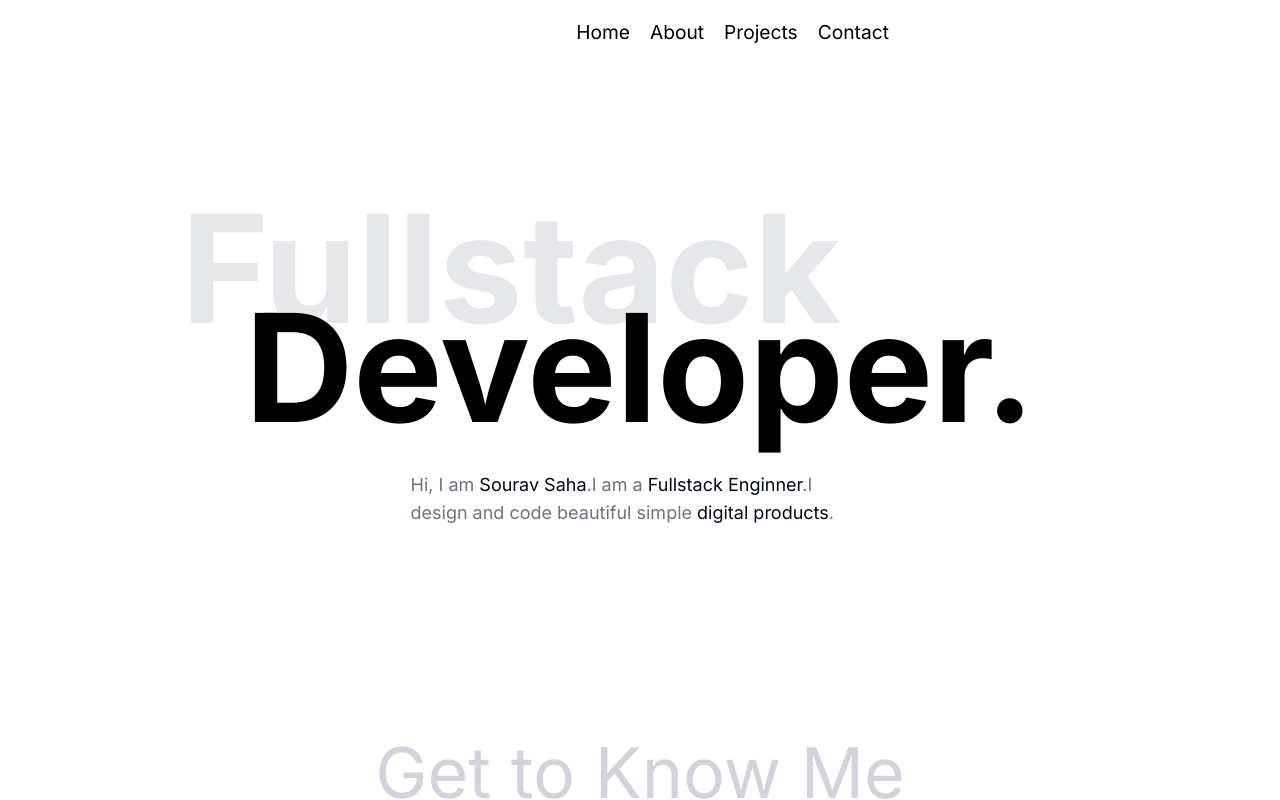
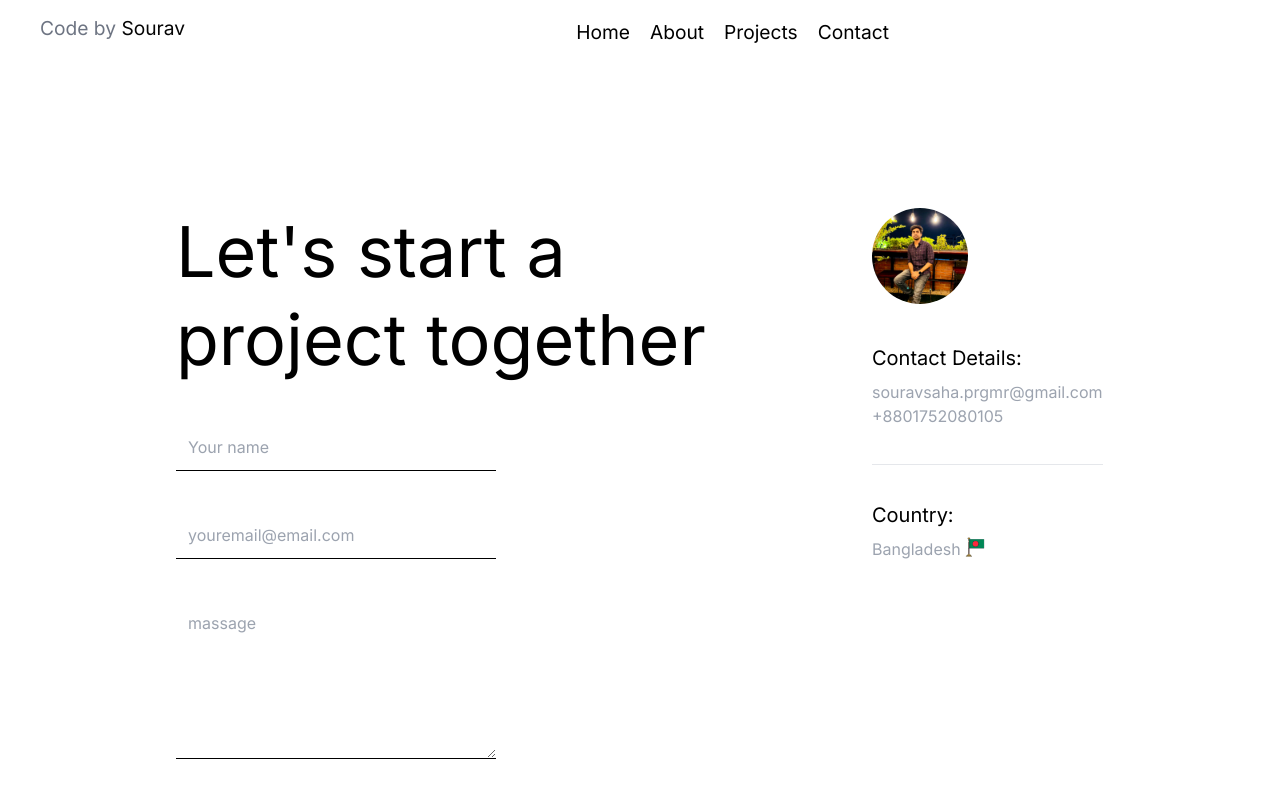
Before and after one commit to NULLcodehub/sourav_saha_sortfolio, a React (Vite) app: page /form in a window 1280 px wide. Shown: the top 800 px of the page. Built offline with nearby package versions, Linux system fonts and the light colour scheme.

Commit message:
contact form added and form route added

```diff
--- a/src/App.jsx
+++ b/src/App.jsx
@@ -1,7 +1,6 @@
-import React,{useEffect,useState} from 'react'
+import React, { useEffect } from 'react';
 import { BrowserRouter as Router, Routes, Route } from 'react-router-dom';
 import AOS from 'aos';
-
 
 import Navbar from './components/Navbar/Navbar';
 import About from './components/About/About';
@@ -11,10 +10,9 @@ import Contact from './components/Contact/Contact';
 import Cursor from './components/Cursor/Cursor';
 import './App.css';
 import Footer from './components/Footer/Footer';
-
+import Form from './components/Form/Form';
 
 function App() {
-
   useEffect(() => {
     // Initialize AOS
     AOS.init({
@@ -28,47 +26,48 @@ function App() {
     return () => {
       window.removeEventListener('scroll', AOS.refresh);
     };
-
   }, []);
 
-  // const [cursorComponent,setCursorComponent]=useState(false)
-  // const handleCursor=()=>{
-  //       setCursorComponent(true)
-  // }
+  return (
+    <Router>
+      <Navbar />
+      <Routes>
 
+        <Route path="/*" element={<Main />} />
+        <Route path="/form" element={<Form />} />
 
+      </Routes>
+    </Router>
+  );
+}
+
+const Main = () => {
   return (
     <>
 
-      <Navbar/>
       <section className='hidden lg:block'>
-         <Cursor/>
+        <Cursor />
       </section>
 
       <section id='Hero'>
-        <Hero/>
+        <Hero />
       </section>
 
       <section id='About'>
-        <About/>
+        <About />
       </section>
 
       <section id='Project'>
-        <Projects/>
+        <Projects />
       </section>
 
       <section id='Contact'>
-        <Contact/>
+        <Contact />
       </section>
 
-      {/* <Footer/> */}
-
-
-
-
-      {/* <About/> */}
+      <Footer />
     </>
   );
 };
 
-export default App
+export default App;
--- a/src/components/Contact/Contact.jsx
+++ b/src/components/Contact/Contact.jsx
@@ -1,4 +1,5 @@
 import React, { useState, useEffect, useCallback } from 'react';
+import { Link ,BrowserRouter as Router} from 'react-router-dom';
 import Sourav from "../../assets/projectImage/sourav.jpg"
 
 import './Contact.css'
@@ -151,9 +152,11 @@ const Contact = () => {
                     </div>
 
                   </div>
+
                   <div className='flex h-16 justify-center md:justify-end'>
+
                         <button>
-                          <div type="" className='w-32 h-32 md:w-56 md:h-56  bg-indigo-500 rounded-full mx-16 my-10 md:my-0 relative flex text-lg md:text-30px text-white justify-center items-center md:bottom-28'>Get in touch</div>
+                          <Link to="/form"><div type="" className='w-32 h-32 md:w-56 md:h-56  bg-indigo-500 rounded-full mx-16 my-10 md:my-0 relative flex text-lg md:text-30px text-white justify-center items-center md:bottom-28'>Get in touch</div></Link>
                         </button>
                   </div>
                   <div className='text-white mx-16 md:mx-10 flex justify-center md:justify-normal ' >
--- /dev/null
+++ b/src/components/Form/Form.jsx
@@ -0,0 +1,156 @@
+import React, { useState, useEffect, useCallback } from 'react';
+import Sourav from "../../assets/projectImage/sourav.jpg"
+import Bangladesh from "../../assets/projectImage/bangladesh.png"
+
+const Form = () => {
+
+    const [formData, setFormData] = useState({
+        name: '',
+        email: '',
+        message: ''
+      });
+
+      const [debouncedData, setDebouncedData] = useState(formData);
+      const [status, setStatus] = useState('');
+
+      // Debounce function
+      const debounce = (func, delay) => {
+        let timeout;
+        return (...args) => {
+          clearTimeout(timeout);
+          timeout = setTimeout(() => {
+            func(...args);
+          }, delay);
+        };
+      };
+
+      // Update formData state
+      const handleChange = (e) => {
+        const { name, value } = e.target;
+        setFormData((prevData) => ({
+          ...prevData,
+          [name]: value
+        }));
+      };
+
+      // Debounced formData update
+      const updateDebouncedData = useCallback(debounce(setDebouncedData, 300), []);
+
+      // UseEffect to watch formData changes and debounce
+      useEffect(() => {
+        updateDebouncedData(formData);
+      }, [formData, updateDebouncedData]);
+
+      const handleSubmit = async (e) => {
+        e.preventDefault(); // Prevents the default form submission behavior which reloads the page
+
+        try {
+          const response = await fetch('https://formspree.io/f/xnqeygwg', {
+            method: 'POST',
+            headers: {
+              'Content-Type': 'application/json'
+            },
+            body: JSON.stringify(debouncedData)
+          });
+
+          if (response.ok) {
+            setStatus('Message sent!');
+            setFormData({
+              name: '',
+              email: '',
+              message: ''
+            });
+          } else {
+            setStatus('Failed to send message. Please try again.');
+          }
+        } catch (error) {
+          setStatus('Failed to send message. Please try again.');
+        }
+      };
+
+
+    return (
+        <>
+            <section className='h-screen '>
+                <section className=' md:mx-24 my-16 p-10 md:p-20 flex'>
+                    <section className=' w-full md:w-9/12'>
+                        <section className=' text-40px md:text-70px '>
+                            <div className='flex flex-col leading-tight'>
+                                <span className=''>Let's start a</span>
+                                <span>project together</span>
+                            </div>
+                        </section>
+                         <div>
+                                <form onSubmit={handleSubmit}>
+                                  <div className='formfeild'>
+                                    <label htmlFor="name"></label>
+                                    <input
+                                      type="text"
+                                      placeholder='Your name'
+                                      id="name"
+                                      name="name"
+                                      value={formData.name}
+                                      onChange={handleChange}
+                                      required
+                                    />
+                                  </div>
+                                  <div className='formfeild'>
+                                    <label htmlFor="email"></label>
+                                    <input
+                                      type="email"
+                                      placeholder='youremail@email.com'
+                                      id="email"
+                                      name="email"
+                                      value={formData.email}
+                                      onChange={handleChange}
+                                      required
+                                    />
+                                  </div>
+                                  <div className='formfeild'>
+                                    <label htmlFor="message"></label>
+                                    <textarea
+                                      placeholder='massage'
+                                      id="message"
+                                      name="message"
+                                      value={formData.message}
+                                      onChange={handleChange}
+                                      required
+                                    ></textarea>
+                                  </div>
+                                  <button type="submit" className='bg-black text-white px-5 py-2 rounded-md'>Send</button>
+                                  {status && <p>{status}🫰🏻</p>}
+                                </form>
+                              </div>
+                    </section>
+
+
+                    <section className='hidden md:block'>
+                        <div>
+                            <img src={Sourav} alt="" className='w-24 h-24 rounded-full' />
+                        </div>
+                        <div className='my-10'>
+                            <div>
+                                <span className='text-xl'>Contact Details:</span>
+                                <p className='mt-2 text-gray-400'>souravsaha.prgmr@gmail.com</p>
+                                <p className='text-gray-400'>+8801752080105</p>
+                            </div>
+                            <hr className=' my-9'/>
+                            <div>
+                                <div>
+                                    <span className='text-xl'>Country:</span>
+                                    <p className='flex gap-1 mt-2 text-gray-400 '>Bangladesh <img src={Bangladesh} alt="" className='w-5 h-5' /></p>
+                                </div>
+                            </div>
+                        </div>
+                    </section>
+                </section>
+
+            </section>
+
+
+
+        </>
+    );
+};
+
+export default Form;
--- a/src/components/Navbar/NavbarList.jsx
+++ b/src/components/Navbar/NavbarList.jsx
@@ -1,5 +1,6 @@
 import React from 'react';
-import { Link } from 'react-scroll';
+import { Link as ListLink } from 'react-scroll';
+import { Link } from 'react-router-dom';
 import {motion} from 'framer-motion'
 
 import './NavbarList.css';
@@ -16,11 +17,18 @@ const NavbarList = ({closeNav}) => {
                 <div>
                     <motion.ul className={` flex flex-col md:flex-row mt-14 md:mt-0 min-w-fit md:w-full justify-center  items-center navlinks`}>
 
-                        <motion.li  whileHover={{scale:1.2,x:5,y:-2}}><Link to='Hero' smooth={true} duration={500}  onClick={closeNav}>Home</Link></motion.li>
-                        <motion.li whileHover={{scale:1.2,x:5,y:-2}}><Link to='About' smooth={true} duration={500} onClick={closeNav}>About</Link></motion.li>
-                        <motion.li whileHover={{scale:1.2,x:5,y:-2}}><Link to='Project' smooth={true} duration={500} onClick={closeNav} >Projects</Link></motion.li>
-                        <motion.li whileHover={{scale:1.2,x:5,y:-2}}><Link to='Contact'smooth={true} duration={500} onClick={closeNav}>Contact</Link></motion.li>
+                        <motion.li  whileHover={{scale:1.2,x:5,y:-2}}><ListLink to='Hero' smooth={true} duration={500}  onClick={closeNav}><Link to="/">Home</Link></ListLink></motion.li>
+                        <motion.li whileHover={{scale:1.2,x:5,y:-2}}><ListLink to='About' smooth={true} duration={500} onClick={closeNav}>About</ListLink></motion.li>
+                        <motion.li whileHover={{scale:1.2,x:5,y:-2}}><ListLink to='Project' smooth={true} duration={500} onClick={closeNav} >Projects</ListLink></motion.li>
+                        <motion.li whileHover={{scale:1.2,x:5,y:-2}}><ListLink to='Contact'smooth={true} duration={500} onClick={closeNav}>Contact</ListLink></motion.li>
                     </motion.ul>
+                    {/* <motion.ul className={` flex flex-col md:flex-row mt-14 md:mt-0 min-w-fit md:w-full justify-center  items-center navlinks`}>
+
+                        <motion.li  whileHover={{scale:1.2,x:5,y:-2}}>Home</motion.li>
+                        <motion.li whileHover={{scale:1.2,x:5,y:-2}}>About</motion.li>
+                        <motion.li whileHover={{scale:1.2,x:5,y:-2}}>Projects</motion.li>
+                        <motion.li whileHover={{scale:1.2,x:5,y:-2}}>Contact</motion.li>
+                    </motion.ul> */}
                 </div>
             </nav>
        </>
```
Also changed, not shown: src/assets/projectImage/bangladesh.png (added), src/components/Form/Form.css (added).
